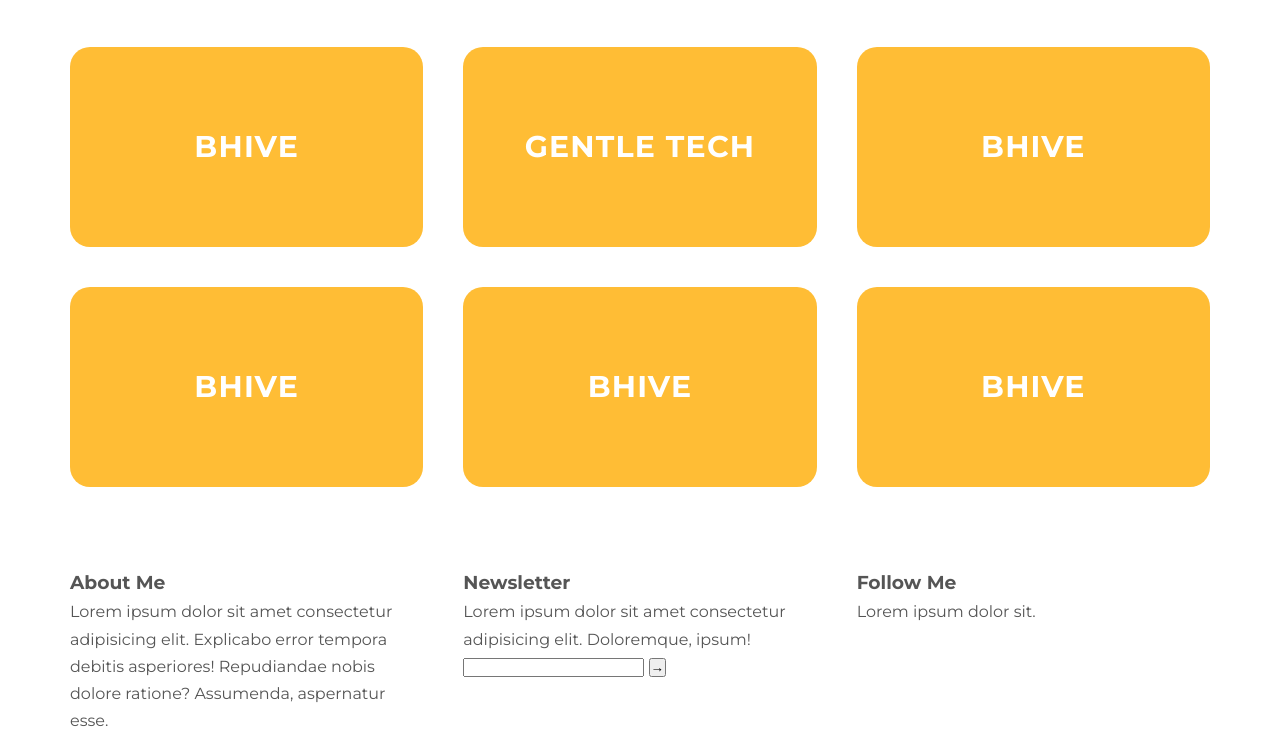
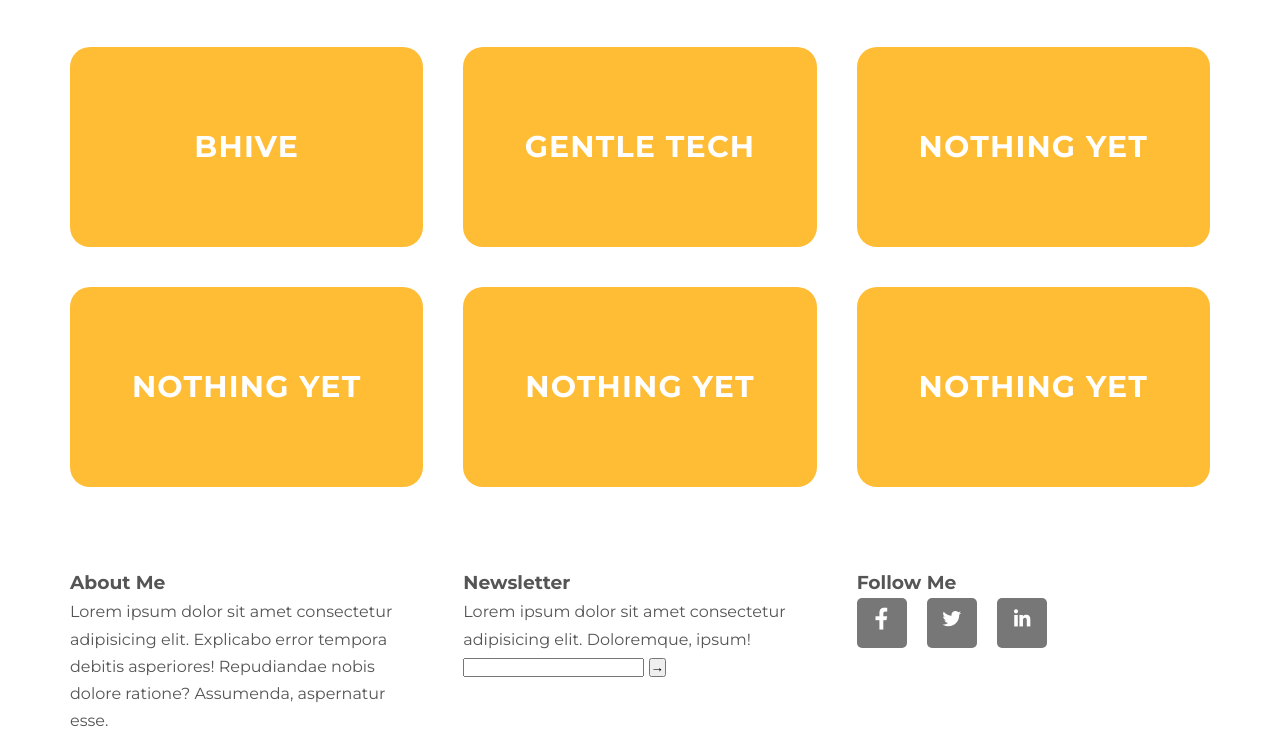
Before and after one commit to Big-Logic/my-portfolio, a website: page index.html in a window 1280 px wide. Shown: the part 2620-3354 px from the top of the page. Drawn offline with nearby package versions, Linux system fonts and the light colour scheme.

Commit message:
just edit

```diff
--- a/index.html
+++ b/index.html
@@ -243,7 +243,7 @@
               <p class="services__text--p">BHIVE</p>
             </div>
             <div class="services__position">
-              <a href="#" class="services__link"
+              <a href="https://github.com/Big-Logic" class="services__link"
                 >View <i class="las la-angle-double-right"></i
               ></a>
             </div>
@@ -260,7 +260,7 @@
           </div>
           <div class="services__content--child">
             <div class="services__text">
-              <p class="services__text--p">BHIVE</p>
+              <p class="services__text--p">Nothing Yet</p>
             </div>
             <div class="services__position">
               <a href="#" class="services__link"
@@ -270,7 +270,7 @@
           </div>
           <div class="services__content--child">
             <div class="services__text">
-              <p class="services__text--p">BHIVE</p>
+              <p class="services__text--p">Nothing Yet</p>
             </div>
             <div class="services__position">
               <a href="#" class="services__link"
@@ -280,7 +280,7 @@
           </div>
           <div class="services__content--child">
             <div class="services__text">
-              <p class="services__text--p">BHIVE</p>
+              <p class="services__text--p">Nothing Yet</p>
             </div>
             <div class="services__position">
               <a href="#" class="services__link"
@@ -290,7 +290,7 @@
           </div>
           <div class="services__content--child">
             <div class="services__text">
-              <p class="services__text--p">BHIVE</p>
+              <p class="services__text--p">Nothing Yet</p>
             </div>
             <div class="services__position">
               <a href="#" class="services__link"
@@ -327,7 +327,12 @@
           </div>
           <div class="footer__child">
             <h3 class="footer__follow">Follow Me</h3>
-            <p>Lorem ipsum dolor sit.</p>
+            <div class="footer__social">
+              <a href="https://web.facebook.com/profile.php" target="_blank"
+                ><i class="lab la-facebook-f"></i></a
+              ><a href="#"><i class="lab la-twitter"></i></a
+              ><a href="#"><i class="lab la-linkedin-in"></i></a>
+            </div>
           </div>
         </div>
       </div>
--- /dev/null
+++ b/sass/layouts/_footer.scss
@@ -0,0 +1,19 @@
+.footer {
+  &__social a:link,
+  &__social a:visited {
+    display: inline-block;
+    width: 5rem;
+    height: 5rem;
+    background-color: #777;
+    color: $color-white;
+    text-align: center;
+    border-radius: 5px;
+    margin-right: 2rem;
+    font-size: 2.5rem;
+  }
+
+  &__social a:hover,
+  &__social a:active {
+    background-image: linear-gradient(to right, $main-color-1, $main-color-2);
+  }
+}
--- a/sass/main.scss
+++ b/sass/main.scss
@@ -10,5 +10,6 @@
 @import 'components/section-header';
 
 @import 'layouts/grids';
+@import 'layouts/footer';
 
 @import 'pages/home';
```
Also changed, not shown: css/style.css.
